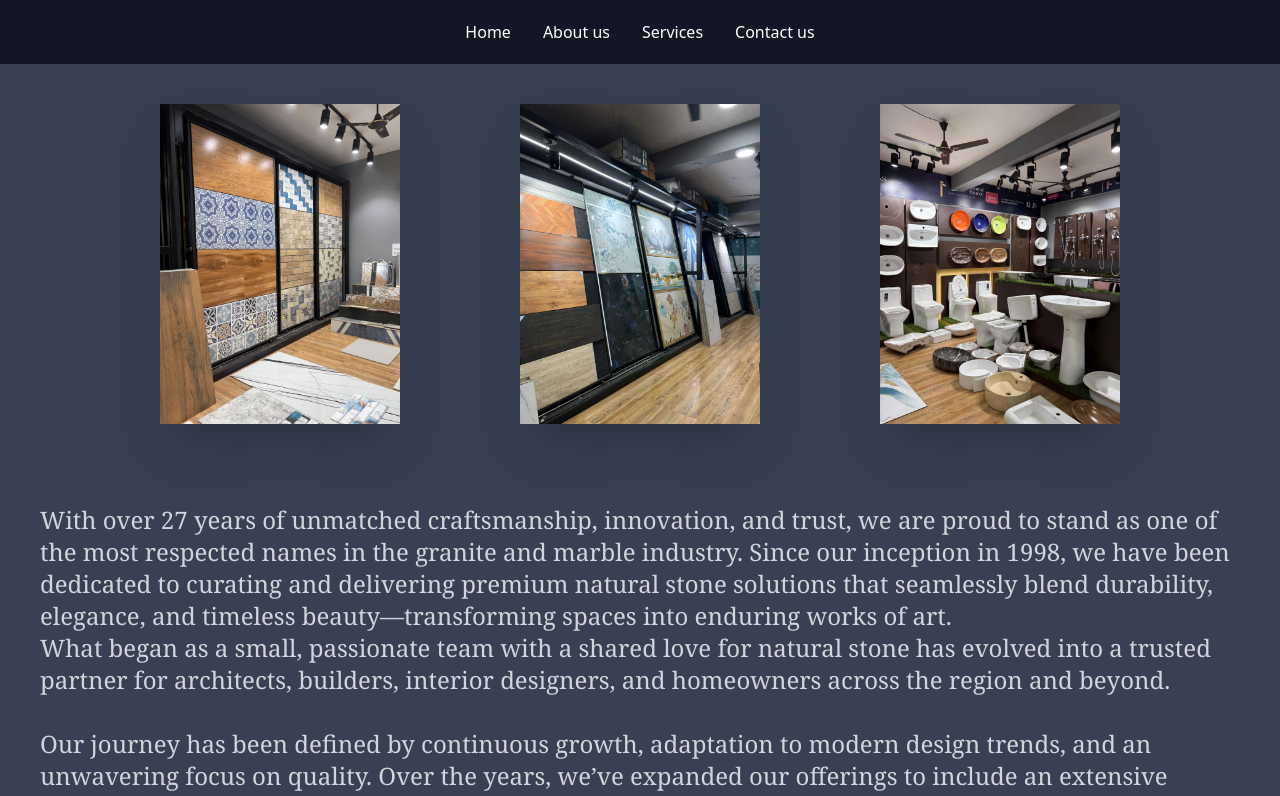
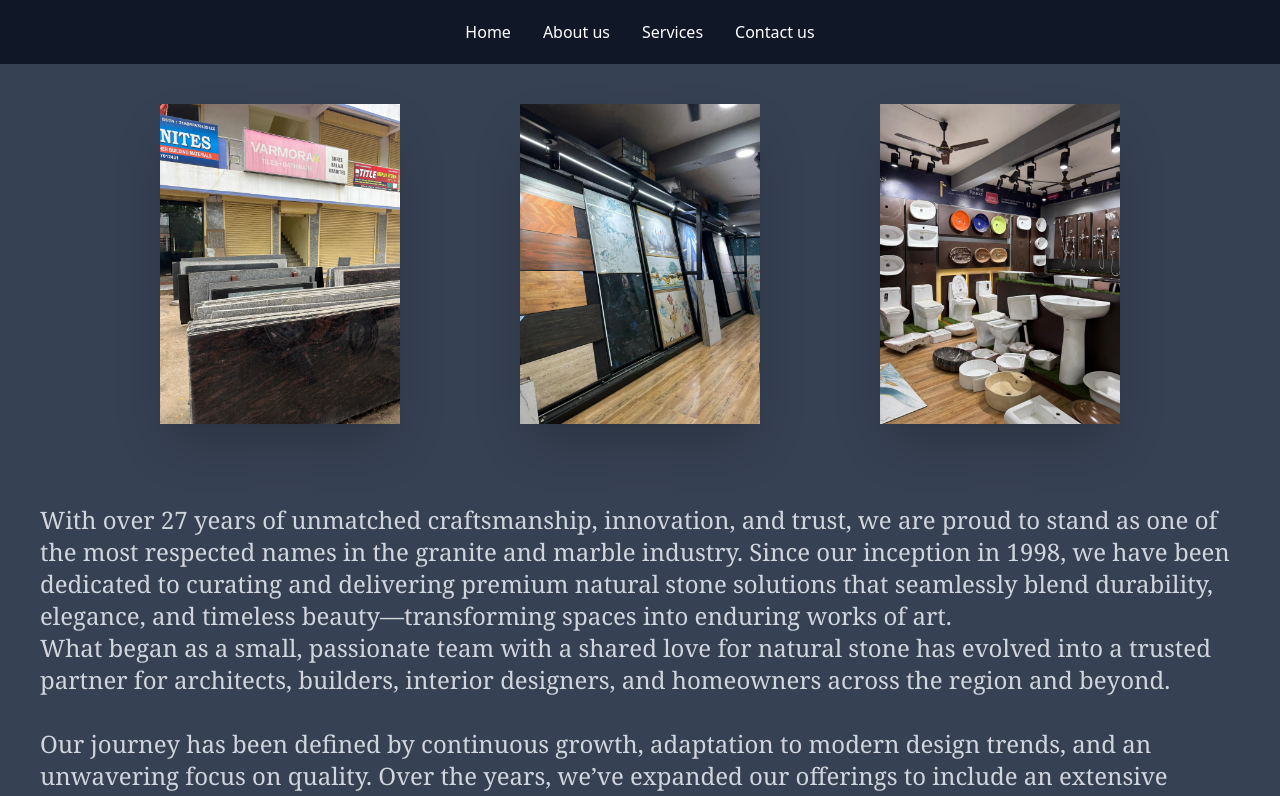
Before and after one commit to Shubig/Granite, a React (Vite) app: page /about in a window 1280 px wide. Shown: the top 796 px of the page. Built offline with nearby package versions, Linux system fonts and the light colour scheme.

Commit message:
Updated project with latest changes

```diff
--- a/src/resources/About.jsx
+++ b/src/resources/About.jsx
@@ -7,7 +7,7 @@ function About() {
 
 
   <div className=' flex flex-wrap justify-center gap-30 '>
-  <img src="/Tilewall.jpg" alt=""  className="h-80 shadow-2xl"/>
+  <img src="/Tileout.jpg" alt=""  className="h-80 shadow-2xl"/>
     <img src="/Tilewall2.jpg" alt="" className="h-80 shadow-2xl"/>
    <img src="/Basin.jpg" alt="" className="h-80 shadow-2xl  "/>
   </div>
--- a/src/resources/Services.jsx
+++ b/src/resources/Services.jsx
@@ -128,6 +128,7 @@ export default function App() {
           <h2 className="text-xl font-bold mb-2">BULK ORDERING</h2>
          <div className=" flex flex-wrap justify-center gap-10">
             <img className=" w-50 h-50 shadow-2xl" src="/Tileground.jpg"/>
+            <img className=" w-50 h-50 shadow-2xl" src="/Bulk2.jpg"/>
             <img className=" w-50 h-50 shadow-2xl" src="/Tileground2.jpg"/>
            </div>
            <p className="m-5 font-serif text-2xl text-gray-600">Our bulk ordering service is tailored for contractors, builders, architects, and large-scale project managers who require premium granite, marble, and natural stone in high volumes. We specialize in supplying consistent quality across every slab, ensuring uniform color, pattern, and finish to meet the exact specifications of your project. <br /><br /> With direct sourcing from trusted quarries and a robust inventory system, we are able to fulfill large orders promptly without compromising on quality. Our advanced processing facilities allow for precision cutting, polishing, and customization, so every piece arrives ready for installation. <br /><br /> We offer competitive bulk pricing, flexible payment terms, and coordinated delivery schedules to align with your construction timelines. Our logistics team ensures safe transport using specialized vehicles and secure packaging, minimizing the risk of damage during transit. Whether it’s for residential developments, commercial complexes, or public infrastructure projects, our bulk ordering solution provides the scale, reliability, and professional service you need to keep your project running smoothly from start to finish.</p>
```
Also changed, not shown: public/Bulk2.jpg (added).
